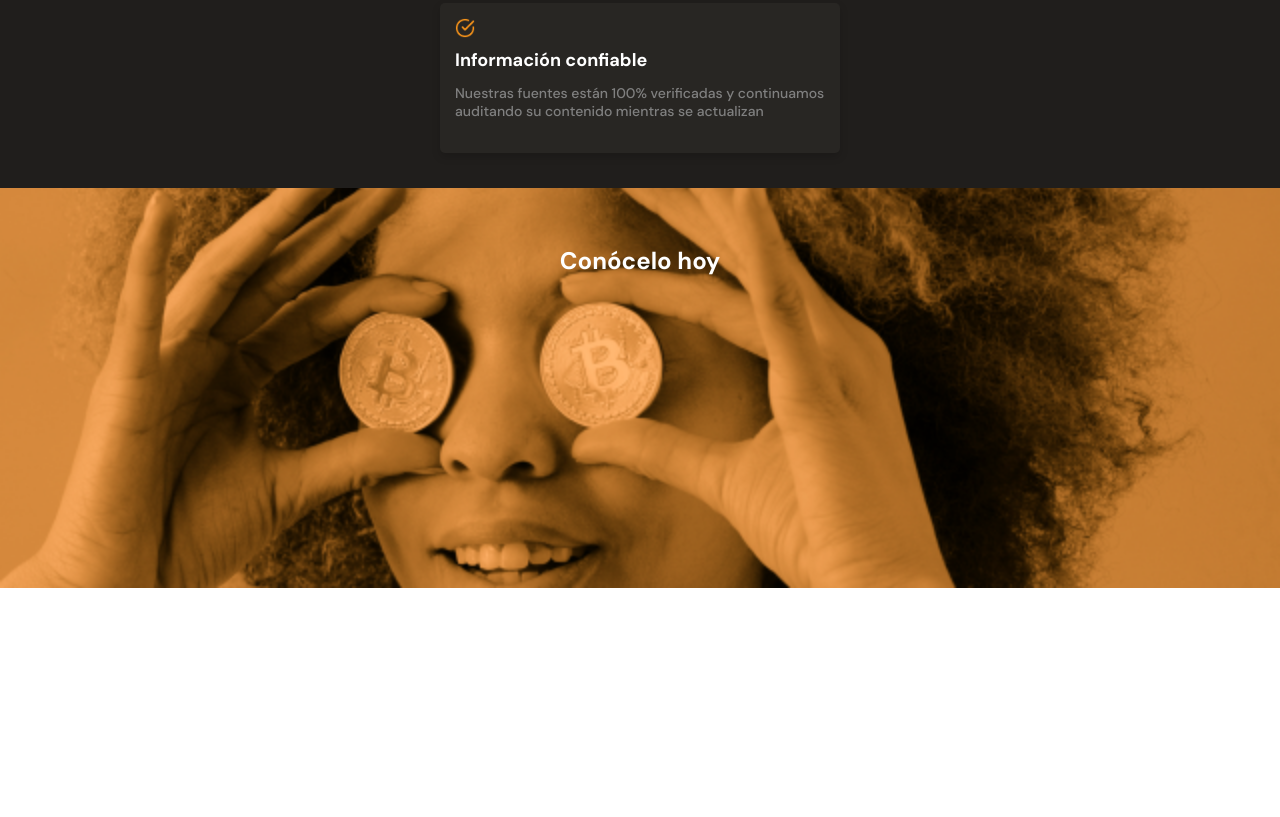
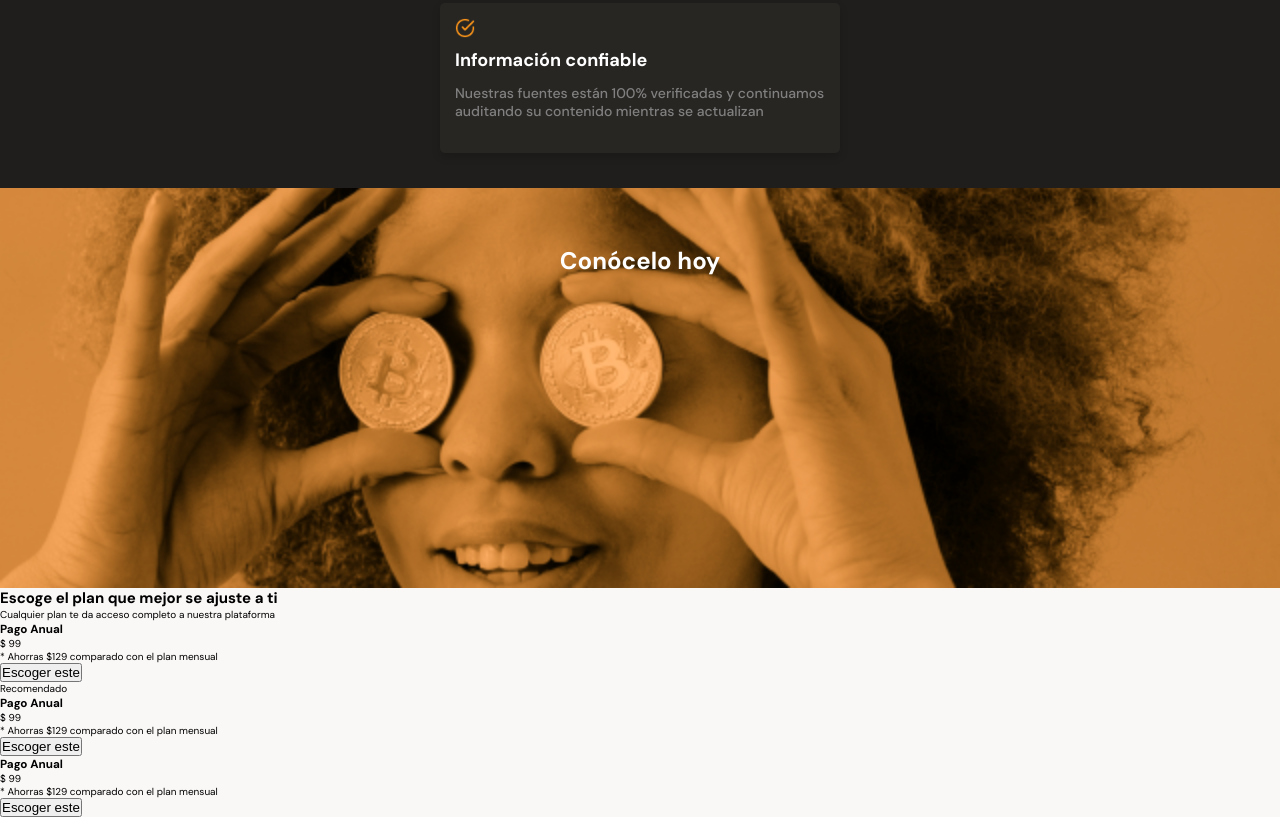
Before and after one commit to Tom4sBeltr4n/resp.-des.--mobile-first-layout, a plain HTML site: page index.html in a window 1280 px wide. Shown: the part 2162-2979 px from the top of the page. Before the commit the page ends 2750 px from the top, so only its background shows below. Drawn offline with Linux system fonts and the light colour scheme.

Commit message:
Class #22 finished

```diff
--- a/index.html
+++ b/index.html
@@ -16,7 +16,7 @@
         <!-- Las clases se deberían añadir a los elementos que creamos que se van a repetir -->
         <h1>La próxima revolución en el intercambio de criptomonedas</h1>
         <p>Batabit te ayuda a navegar entre los diferentes precios y tendencias.</p>
-        <a href="" class="header--button">Conoce nuestros planes <span></span></a>
+        <a href="#planes" class="header--button">Conoce nuestros planes <span></span></a>
         <!-- i stands for icon. When you stop working for a shift and want to begin later that day or tomorrow, using this kind of signs can help you guide your next shift. In this case, it showed that an icon was to be placed in that span, and we placed it þrough CSS background features. After doing so, we removed the I to avoid bugs -->
       </div>
     </header>
@@ -120,7 +120,39 @@
       <section class="bitcoin-img-container">
         <h2>Conócelo hoy</h2>
       </section>
-      <section></section>
+      <section id="planes" class="main-plans-container">
+        <div class="plans--title">
+          <h2>Escoge el plan que mejor se ajuste a ti</h2>
+          <p>Cualquier plan te da acceso completo a nuestra plataforma</p>
+        </div>
+        <section class="plans-container--slider">
+          <article>
+            <div>
+              <h3>Pago Anual</h3>
+              <p><span>$</span> 99</p>
+              <p>* Ahorras $129 comparado con el plan mensual</p>
+              <button>Escoger este <span></span></button>
+            </div>
+          </article>
+          <article class="plans-container--card">
+            <p>Recomendado</p>
+            <div>
+              <h3>Pago Anual</h3>
+              <p><span>$</span> 99</p>
+              <p>* Ahorras $129 comparado con el plan mensual</p>
+              <button>Escoger este <span></span></button>
+            </div>
+          </article>
+          <article>
+            <div>
+              <h3>Pago Anual</h3>
+              <p><span>$</span> 99</p>
+              <p>* Ahorras $129 comparado con el plan mensual</p>
+              <button>Escoger este <span></span></button>
+            </div>
+          </article>
+        </section>
+      </section>
     </main>
     <footer></footer>
   </body>
```
